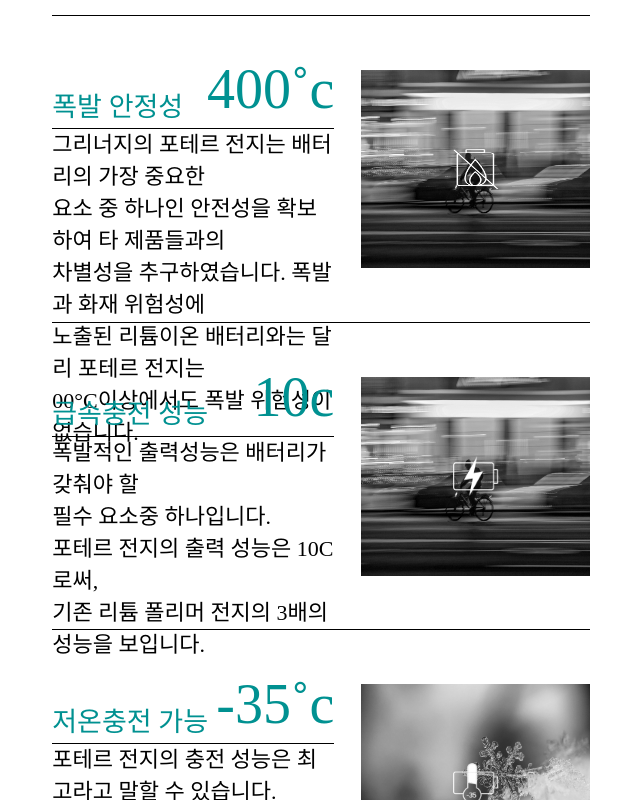
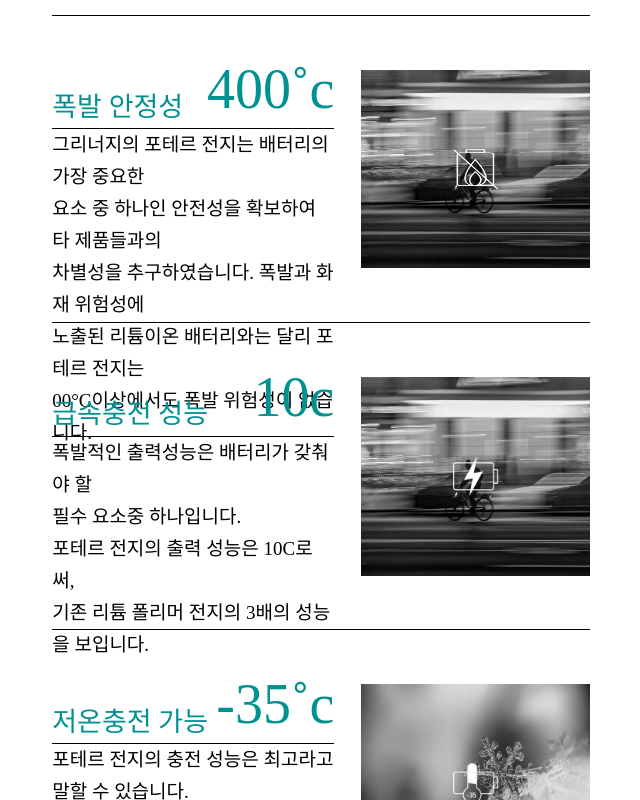
Before and after one commit to lhk6397/Grinergy_Front, a React (Create React App) app: page /product in a window 1280 px wide. Shown: the part 5520-6320 px from the top of the page, without its empty margins (319-959 px from the left). Built offline with nearby package versions, Linux system fonts and the light colour scheme; a web font is replaced by a local one; what recoil-persist would draw is missing.

Commit message:
LTOInfoItem 수정

```diff
--- a/src/components/LTOInfoItem.jsx
+++ b/src/components/LTOInfoItem.jsx
@@ -92,19 +92,18 @@ const Figure = styled.h1`
 `;
 
 const Text = styled.p`
-  font-size: 22px;
+  font-size: 19px;
   line-height: 2rem;
   white-space: pre-wrap;
-  /* text-align: left; */
 
   @media screen and (${(props) => props.theme.size.md}) {
     font-size: 13px;
     line-height: 1.5rem;
   }
   @media screen and (${(props) => props.theme.size.sm}) {
+    white-space: normal;
     font-size: 10px;
     line-height: 1rem;
-    white-space: normal;
   }
   @media screen and (${(props) => props.theme.size.ss}) {
     position: relative;
@@ -115,8 +114,8 @@ const Text = styled.p`
   }
   @media screen and (${(props) => props.theme.size.xs}) {
     transform: translate(-50%, -50%);
-    top: -10%;
-    left: 0%;
+    top: -4px;
+    left: -21px;
     transform: scale(0.65);
     line-height: 12px;
   }
```
